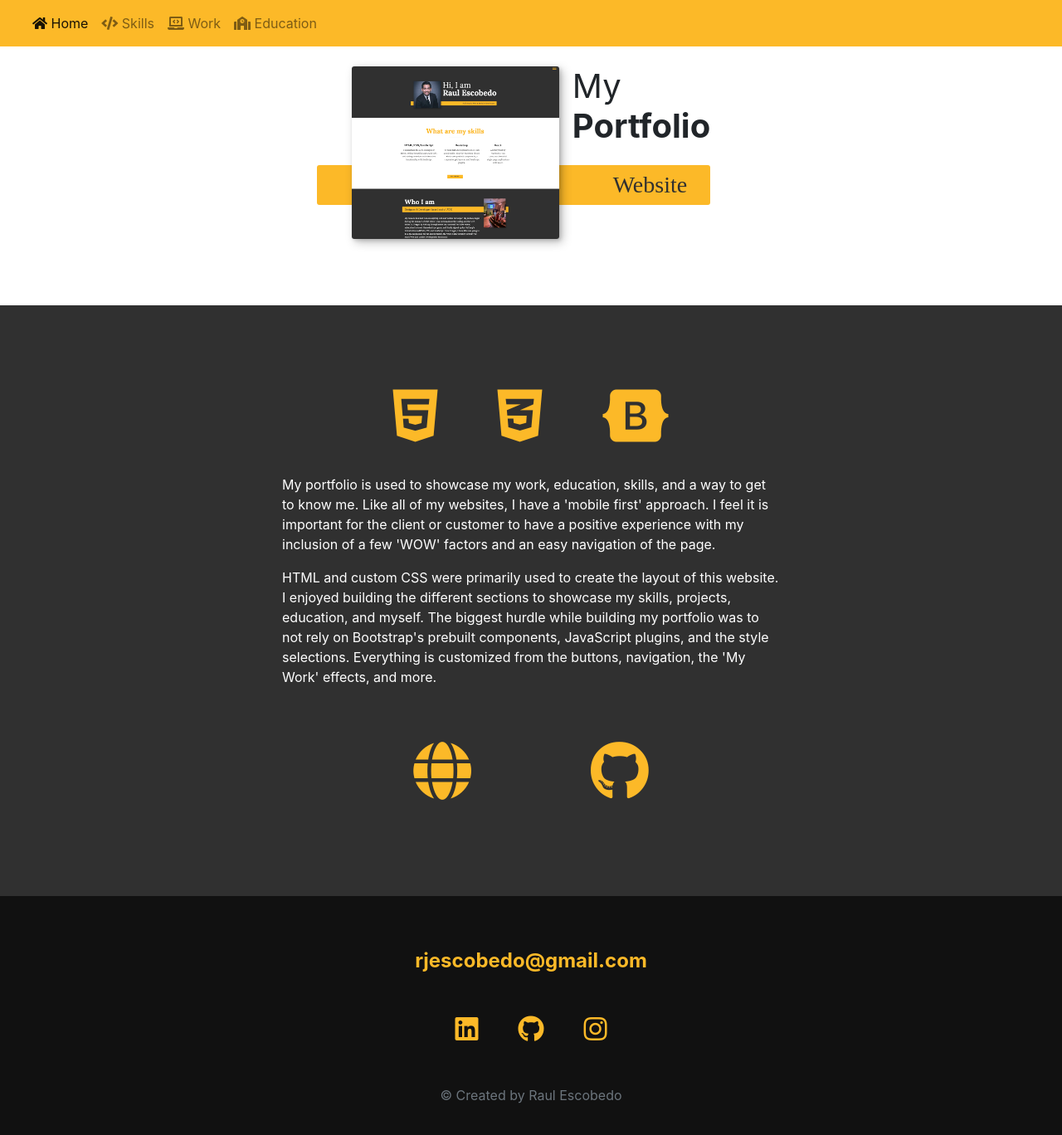
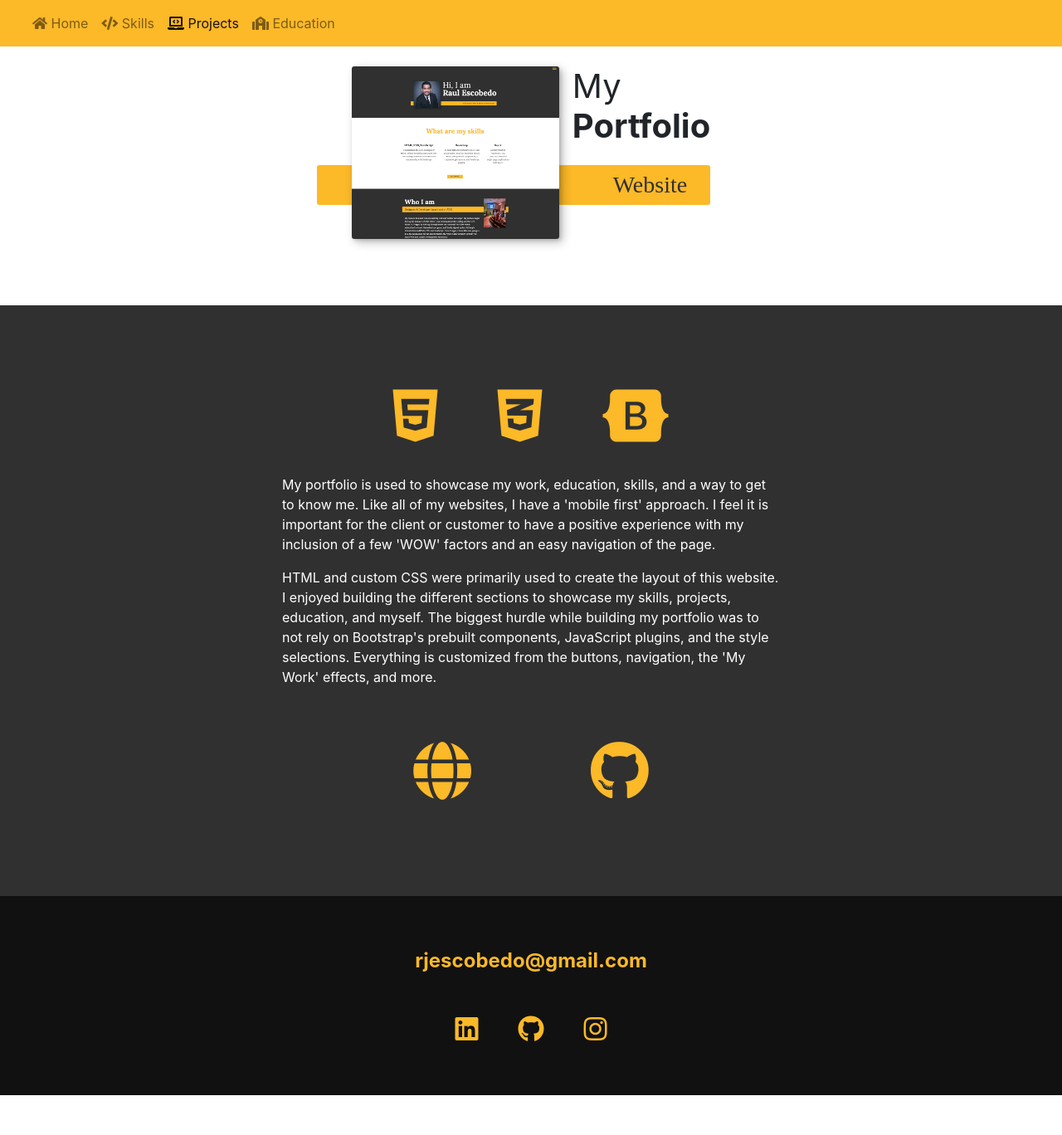
Before and after one commit to rjescobedo/raulescobedo-portfolio, a website: page myportfolio.html in a window 1280 px wide. Shown: the whole page at 83% size. After the commit the page ends 1320 px from the top, so only its background shows below. Drawn offline with nearby package versions, Linux system fonts and the light colour scheme.

Commit message:
Removed muted-text and changed name to Projects

```diff
--- a/css/style.css
+++ b/css/style.css
@@ -414,11 +414,6 @@ h5 { font-size: var(--fs-h5) }
     color: var(--clr-hover-accent);
 }
 
-.footer-muted-text {
-    padding-top: 3em;
-    font-size: 1rem;
-}
-
 .social-list {
     list-style: none;
     display: flex;
--- a/myportfolio.html
+++ b/myportfolio.html
@@ -25,9 +25,9 @@
                     </button>
                     <div class="collapse navbar-collapse" id="portfolioNavbar">
                         <ul class="navbar-nav">
-                            <li class="nav-item active"><a class="nav-link" href="index.html"><i class="fa fa-home"></i> Home</a></li>
+                            <li class="nav-item"><a class="nav-link" href="index.html"><i class="fa fa-home"></i> Home</a></li>
                             <li class="nav-item"><a class="nav-link" href="index.html#services"><i class="fas fa-code"></i> Skills</a></li>
-                            <li class="nav-item"><a class="nav-link" href="index.html#work"><i class="fas fa-laptop-code"></i> Work</a></li>
+                            <li class="nav-item active"><a class="nav-link" href="index.html#work"><i class="fas fa-laptop-code"></i> Projects</a></li>
                             <li class="nav-item"><a class="nav-link" href="index.html#education"><i class="fas fa-school"></i> Education</a></li>
                         </ul>
                     </div>
@@ -99,7 +99,6 @@
                 </a>
             </li>
         </ul>
-        <p class="text-muted footer-muted-text">&copy; Created by Raul Escobedo</p>
     </footer>
      <!-- build:js js/main.js -->
      <script src="node_modules/jquery/dist/jquery.slim.min.js"></script>
```
Also changed, not shown: index.html (+2 -3 lines), thetrainer-bootstrap.html (+2 -3 lines), thetrainer.html (+1 -2 lines), dist/css/main.css, dist/index.html, dist/myportfolio.html, dist/thetrainer-bootstrap.html, dist/thetrainer.html.
